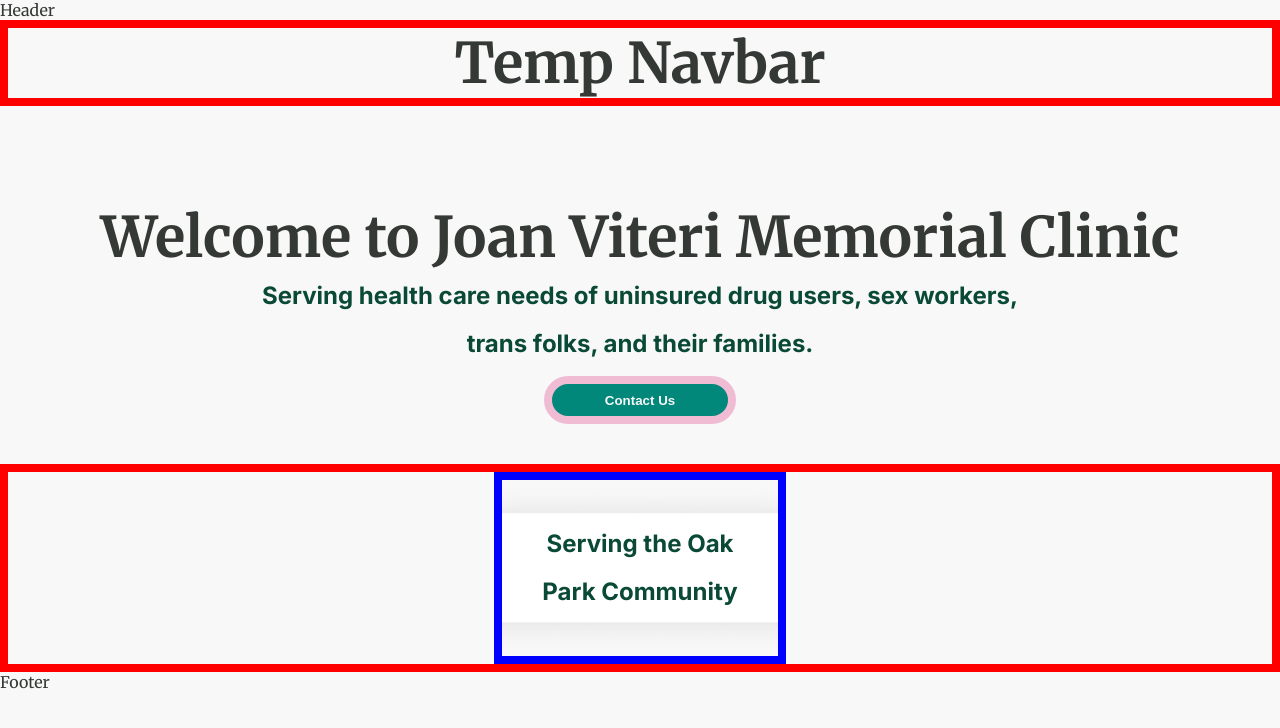
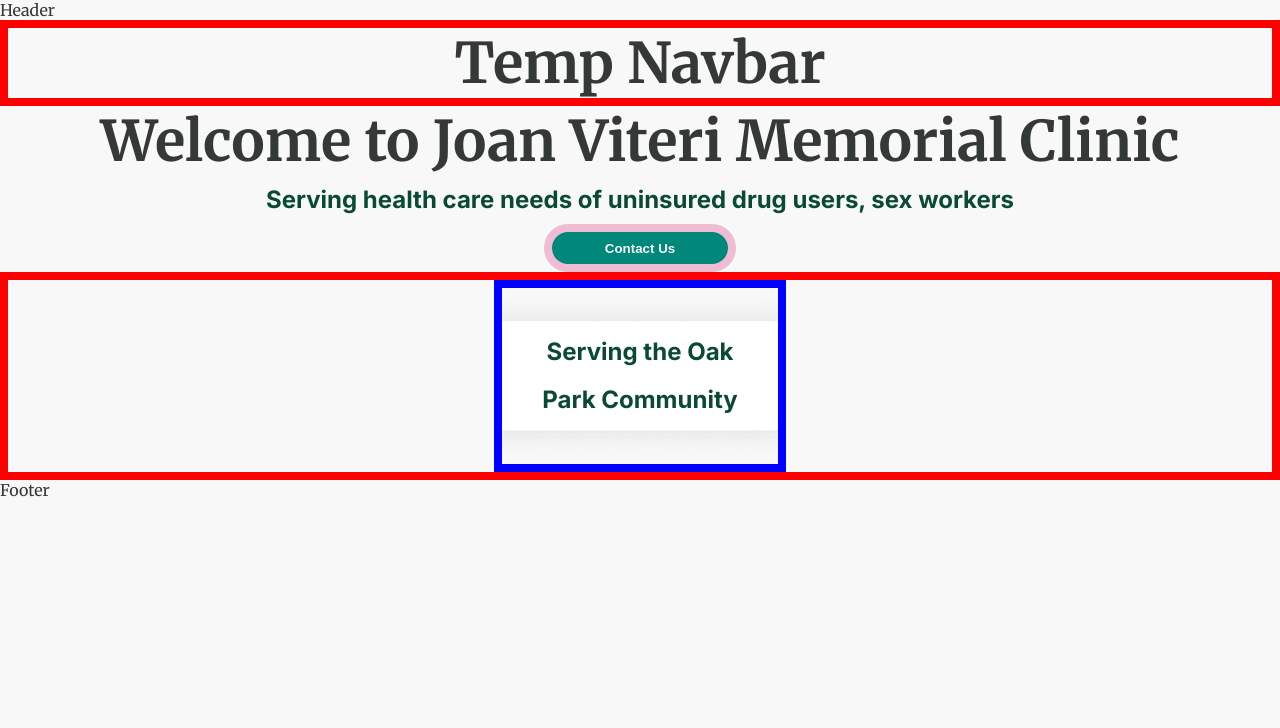
Before and after one commit to include-davis/jvmc, a Next.js app: page /about-us in a window 1280 px wide. Shown: the top 728 px of the page. Built offline with nearby package versions, Linux system fonts and the light colour scheme.

Commit message:
Looked At Feedback and I am going to shift content from about to homepage section

```diff
--- a/app/(pages)/(home)/page.jsx
+++ b/app/(pages)/(home)/page.jsx
@@ -1,10 +1,12 @@
 import styles from './page.module.scss';
+// import HomePageCard from '@/app/HomePageCard/HomePageCard';
 
 export default function Home() {
   return (
     <main>
         <div>Home</div>
-         {/* - test - */}
+         {/* - Home Page Card Components Go Here - */}
+
     </main>
   );
 }
--- a/app/(pages)/_data/about-us.json
+++ b/app/(pages)/_data/about-us.json
@@ -1,8 +1,6 @@
 {
    "homePageTitle": "Welcome to Joan Viteri Memorial Clinic",
    "homePageSubtitle": "Serving health care needs of uninsured drug users, sex workers",
-   "buttonMsg": "Contact Us",
-
-    "cardSectionTitle": "Serving the Oak Park Comunity"
+   "buttonMsg": "Contact Us"
 
 }
--- a/app/(pages)/about-us/page.jsx
+++ b/app/(pages)/about-us/page.jsx
@@ -1,5 +1,5 @@
 import styles from './page.module.scss';
-import HomePageCard from '@/app/HomePageCard/HomePageCard';
+import aboutUs from '@/app/(pages)/_data/about-us.json';
 
 
 export default function About() {
@@ -9,10 +9,11 @@ export default function About() {
           <div className = {styles.tempNavbar}>
             <h1>Temp Navbar</h1>
           </div>
+
           <div className = {styles.title_body}>
-            <h1 className> Welcome to Joan Viteri Memorial Clinic </h1>
-            <h4 className> Serving health care needs of uninsured drug users, sex workers, <br></br> trans folks, and their families.</h4>
-            <button className ="btn">Contact Us</button>
+            <h1> {aboutUs.homePageTitle} </h1>
+            <h4> {aboutUs.homePageSubtitle} </h4>
+            <button className ="btn"> {aboutUs.buttonMsg} </button>
           </div>
 
           <div className = {styles.homepage_body}>
--- a/app/(pages)/about-us/page.module.scss
+++ b/app/(pages)/about-us/page.module.scss
@@ -25,7 +25,6 @@
 
     text-align: center;
 
-    margin-top: 6rem;
 
 
 }
@@ -62,27 +61,12 @@
 .title_body button{
 
     border: 8px solid #F0BCD4;
-    margin-top: 8px;
-
-    // reduce button width
 }
 
-
-
-// .btn{
-//     width: 10rem;
-//     height: 3rem;
-//     border-radius: 100px;
-//     color:var(--offwhite);
-//     background-color: var(--teal);
-//     font-weight: var(--bold);
-//     cursor: pointer;
-// }
 
 .homepage_body{
 
     background-color: var(--offwhite);
-    margin-top: 40px;
     border: 8px solid red ;
 
     display: flex;
@@ -94,7 +78,6 @@
 .homepage_body h4 {
     border: 8px solid blue;
     padding: 40px;
-    margin:0;
 
     background-image: url("/subtitleheader.png");
     background-size: cover;
```
